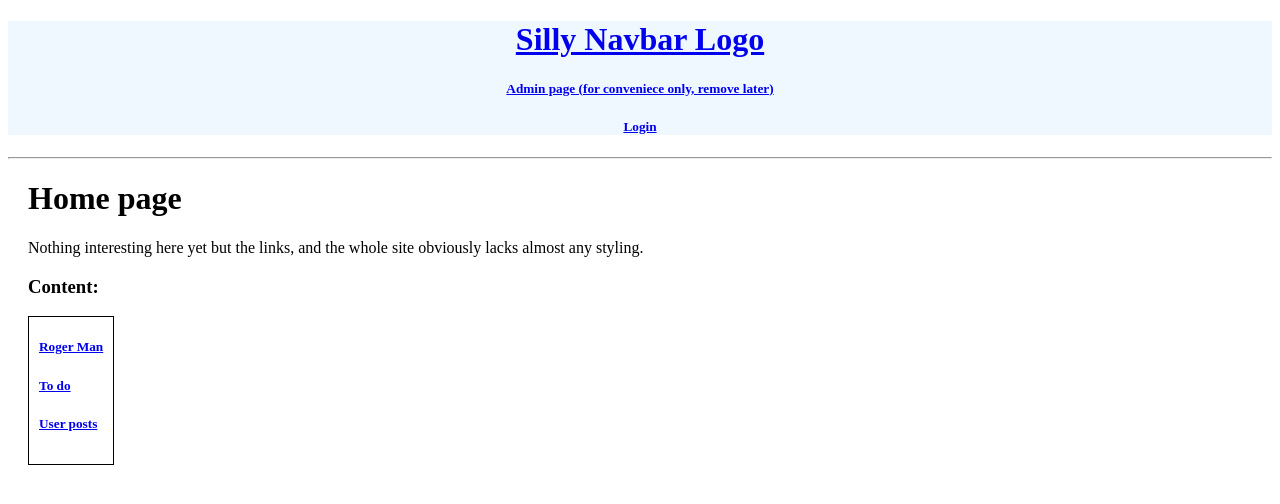
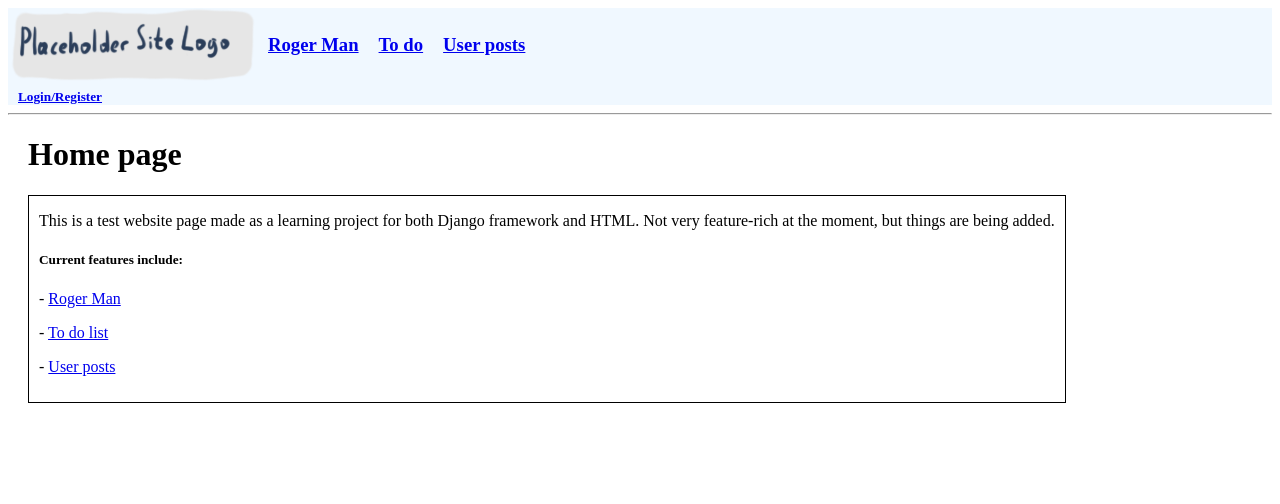
Before and after one commit to SirNotAWholeLot/misc, a Django app: page / in a window 1280 px wide. Shown: the top 504 px of the page. Run offline with Django 4.2, Linux system fonts and the light colour scheme.

Commit message:
Updating navbar and home page

```diff
--- a/Django test project/base_app/templates/base_app/home.html
+++ b/Django test project/base_app/templates/base_app/home.html
@@ -2,12 +2,12 @@
 {% block content %}
 
 <h1>Home page</h1>
-<p>Nothing interesting here yet but the links, and the whole site obviously lacks almost any styling.</p>
-<h3>Content:</h3>
 <div class="box_basic">
-    <h5><a href="{% url 'roger' %}">Roger Man</a></h5>
-    <h5><a href="{% url 'todo_list' %}">To do</a></h5>
-    <h5><a href="{% url 'post_list' %}">User posts</a></h5>
+    <p>This is a test website page made as a learning project for both Django framework and HTML. Not very feature-rich at the moment, but things are being added.</p>
+    <h5>Current features include:</h5>
+    <p>- <a href="{% url 'roger' %}">Roger Man</a></p>
+    <p>- <a href="{% url 'todo_list' %}">To do list</a></p>
+    <p>- <a href="{% url 'post_list' %}">User posts</a></p>
 </div>
 
 {% endblock content %}
--- a/Django test project/base_app/templates/base_app/roger_man.html
+++ b/Django test project/base_app/templates/base_app/roger_man.html
@@ -2,11 +2,11 @@
 {% block content %}
 
 <h1>Roger Man</h1>
-<p>A very simple thing that displays a database entry</p>
+<p>A very simple thing that displays a database entry.</p>
 <h4>Make Roger Man say:</h4>
 <div class="box_basic">
     {% for item in rogers_lines %}
-    <h5><a href="{% url 'roger_response' item.id %}">{{item.name}}</a></h5>
+    <p><a href="{% url 'roger_response' item.id %}">{{item.name}}</a></p>
     {% endfor %}
 </div>
 <div>
--- a/Django test project/static/css/main.css
+++ b/Django test project/static/css/main.css
@@ -7,5 +7,17 @@
 }
 .navbar {
     background-color: aliceblue;
-    text-align: center;
+    text-align: left;
 }
+.navbar h1,
+.navbar h3,
+.navbar h5 {
+    display: inline;
+    padding-left: 10px;
+    padding-right: 10px;
+    padding-bottom: 5px;
+}
+.navbar_container {
+    display: flex;
+    align-items: center;
+}
--- a/Django test project/templates/main.html
+++ b/Django test project/templates/main.html
@@ -6,7 +6,7 @@
     <title>Test Django Project</title>
     <meta name='viewport' content='width=device-width, initial-scale=1'>
     {% load static %}
-    <link rel='stylesheet' type='text/css' media='screen' href="{% static 'css/main.css' %}"">
+    <link rel='stylesheet' type='text/css' media='screen' href="{% static 'css/main.css' %}">
     <!-- script src='main.js'></script-->
 </head>
 <body>
--- a/Django test project/templates/navbar.html
+++ b/Django test project/templates/navbar.html
@@ -1,11 +1,21 @@
 <div class="navbar">
-    <!-- URLs can also be done by name using {#% url '...' %#} -->
-    <a href="/"><h1>Silly Navbar Logo</h1></a>
-    <h5><a href="/admin/">Admin page (for conveniece only, remove later)</a></h5>
-    {% if request.user.is_authenticated %}
-    <h5>Hello, {{request.user}}! <a href="/logout/">(Logout)</a></h5>
-    {% else %}
-    <h5><a href="/login/">Login</a></h5>
-    {% endif %}
+    <div class="navbar_container">
+        <!-- URLs can also be done by name using {#% url '...' %#} -->
+        {% load static %}
+        <a href="/"><img src="{% static 'images/logo_placeholder.png' %}" title="Silly Navbar Logo" /></a>
+        <h3><a href="{% url 'roger' %}">Roger Man</a></h3>
+        <h3><a href="{% url 'todo_list' %}">To do</a></h3>
+        <h3><a href="{% url 'post_list' %}">User posts</a></h3>
+    </div>
+    <div>
+        {% if request.user.is_authenticated %}
+        <h5>Hello, {{request.user}}! <a href="/logout/">(Logout)</a></h5>
+        {% else %}
+        <h5><a href="/login/">Login/Register</a></h5>
+        {% endif %}
+        {% if request.user.is_superuser %}
+        <h5><a href="/admin/">Admin page</a></h5>
+        {% endif %}
+    </div>
 </div>
 <hr>
```
Also changed, not shown: Django test project/db.sqlite3, Django test project/static/images/logo_placeholder.png (added).
